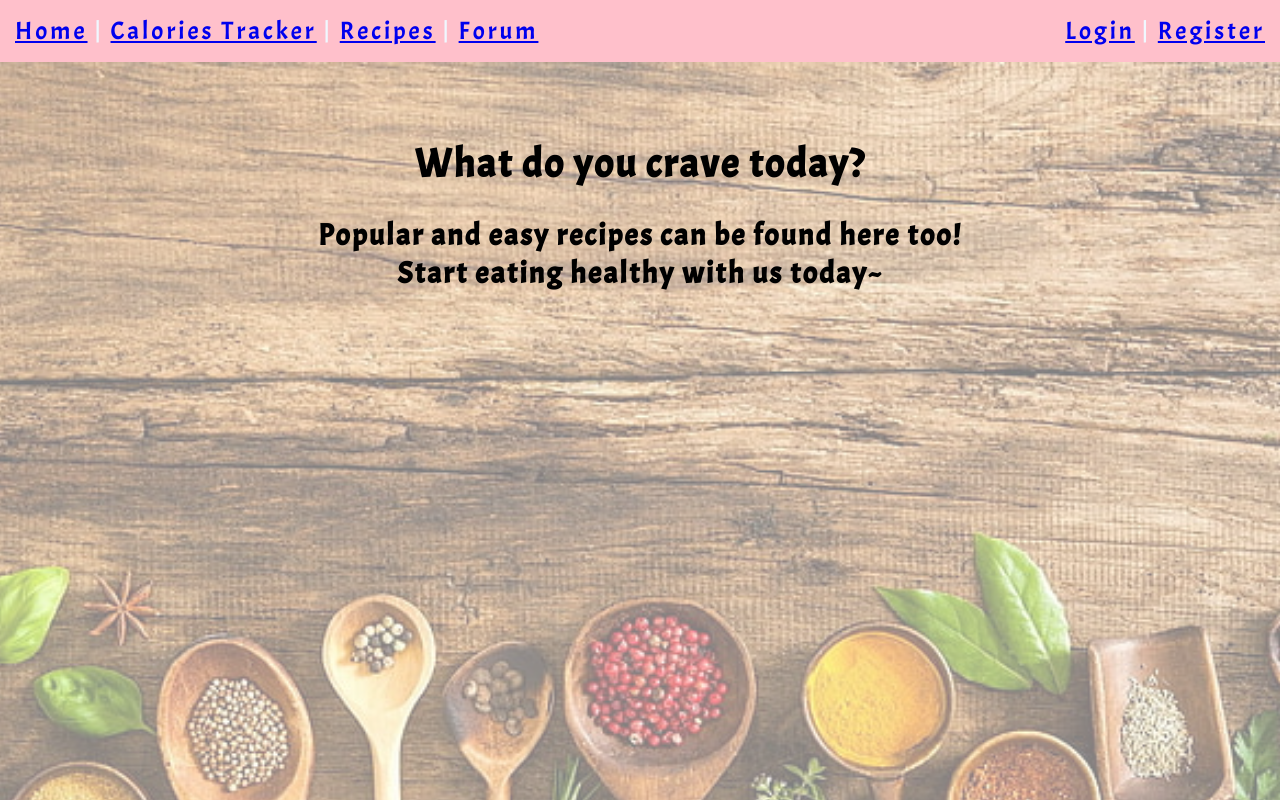
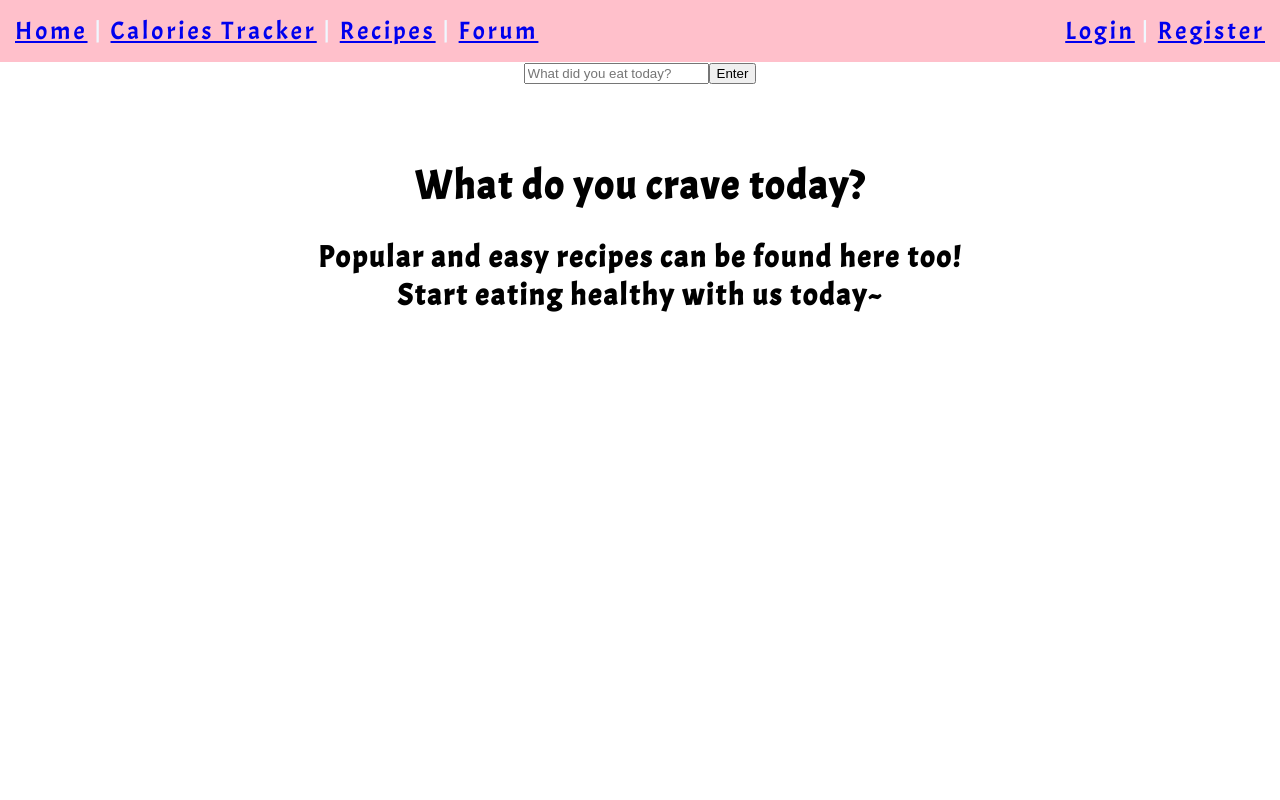
Before and after one commit to joykwokll/Foodie-Diary, a React (Create React App) app: page /Recipes in a window 1280 px wide. Shown: the top 800 px of the page. Built offline with nearby package versions, Linux system fonts and the light colour scheme; a web font is replaced by a local one.

Commit message:
Trying to do api for recipe (failed)

```diff
--- a/src/Routes/Recipes/Recipes.css
+++ b/src/Routes/Recipes/Recipes.css
@@ -1,6 +1,6 @@
 .Recipesbg {
     text-align: center;
-    background-image: url("./RecipesBG.jpeg");
+    /* background-image: url("./RecipesBG.jpeg");  */
     opacity: 0.5;
     background-repeat: no-repeat;
     background-size: cover;
@@ -21,5 +21,9 @@
     letter-spacing: 2px;
     position: relative;
     top: 50px;
-    z-index: 1;
+    /* z-index: 1; */
 }
+
+/* .recipeSearch {
+    z-index: -5;
+} */
--- a/src/Routes/Recipes/Recipes.js
+++ b/src/Routes/Recipes/Recipes.js
@@ -1,17 +1,104 @@
-import React from 'react';
-import './Recipes.css';
+import { useState } from "react";
+import React from "react";
+import "./Recipes.css";
+import axios from "axios";
+import Search from "../Components/Search";
+
 
 function Recipes() {
-    return (
-        <div>
-        <div className = 'Recipesbg'></div>
-        <div className = 'Recipes'>
-            <h1>What do you crave today?</h1>
-            <h2>Popular and easy recipes can be found here too!
-                <br/> Start eating healthy with us today~</h2>
-        </div>
-        </div>
-    )
+
+    const [keyword, setKeyword] = useState("");
+
+  // const callApi = () => {
+  //     axios
+  //       .get(`https://api.calorieninjas.com/v1/nutrition?query=${keyword}`, {
+  //         headers: { "X-Api-key": "KGzjcXBdiMCn4WkwQhNjEQ==Z7CtmY77tn1sbJTg" },
+  //       })
+  //       .then(function (response) {
+  //         // handle success
+  //       .catch(function (error) {
+  //         // handle error
+  //         console.log(error);
+  //       });
+  //   };
+
+
+  const callApi = () => (
+    axios.get(`https://tasty.p.rapidapi.com/recipes/auto-complete`),
+      { params: { prefix: "chicken soup" } },
+      {
+        headers: {
+          "x-rapidapi-host": "tasty.p.rapidapi.com",
+          "x-rapidapi-key":
+            "71f6e49fd5mshd91e5d645cbefadp169eedjsn1e321adce08f",
+        },
+      }
+        .then(function (response) {
+          // handle success
+          console.log(response.data.data);
+        })
+        .catch(function (error) {
+          // handle error
+          console.log(error);
+        })
+  );
+
+  //   const axios = require("axios").default;
+
+  //   const callAPI = {
+  //     method: "GET",
+  //     url: "https://tasty.p.rapidapi.com/recipes/auto-complete",
+  //     params: { prefix: "chicken soup" },
+  //     headers: {
+  //       "x-rapidapi-host": "tasty.p.rapidapi.com",
+  //       "x-rapidapi-key": "71f6e49fd5mshd91e5d645cbefadp169eedjsn1e321adce08f",
+  //     },
+  //   };
+
+  //   axios
+  //     .request(options)
+  //     .then(function (response) {
+  //       console.log(response.data);
+  //     })
+  //     .catch(function (error) {
+  //       console.error(error);
+  //     });
+
+  const clickHandler = () => {
+    callApi();
+  };
+
+    const changeHandler = (e) => {
+      setKeyword(e.target.value);
+      console.log(e.target.value);
+    };
+
+    const onKeyDownHandler = (e) => {
+      if (e.key === "Enter") {
+        callApi();
+        setKeyword(" ");
+      }
+    };
+
+  return (
+    <div>
+      <Search
+        keyword={keyword}
+        onChange={changeHandler}
+        onClick={clickHandler}
+        onKeyDown={onKeyDownHandler}
+      />
+
+      <div className="Recipesbg"></div>
+      <div className="Recipes">
+        <h1>What do you crave today?</h1>
+        <h2>
+          Popular and easy recipes can be found here too!
+          <br /> Start eating healthy with us today~
+        </h2>
+      </div>
+    </div>
+  );
 }
 
 export default Recipes;
```
